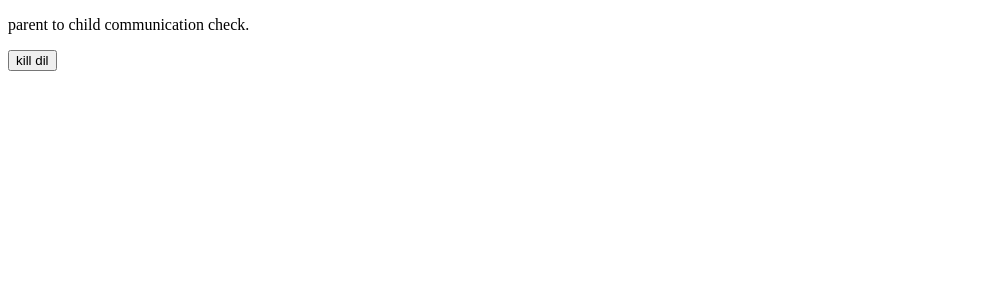
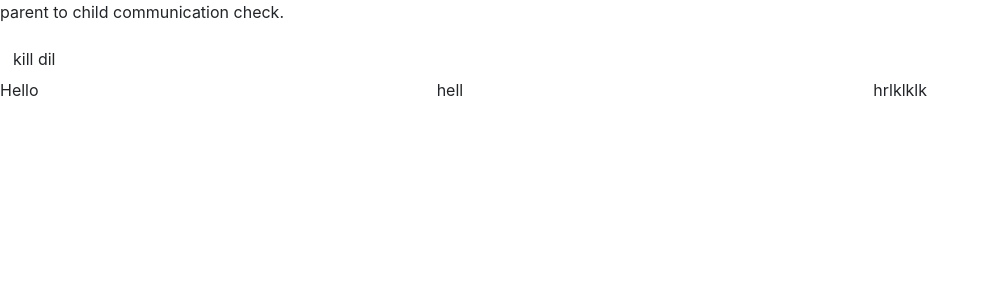
Before and after one commit to shadab5287/Angularfirstgitproject, an Angular app: page /practice in a window 1280 px wide. Shown: the top 300 px of the page, without its empty margins (0-989 px from the left). Built offline with nearby package versions, Linux system fonts and the light colour scheme.

Commit message:
bootstarp added

```diff
--- a/angular.json
+++ b/angular.json
@@ -27,9 +27,13 @@
               "src/assets"
             ],
             "styles": [
-              "src/styles.css"
+              "src/styles.css",
+              "node_modules/bootstrap/dist/css/bootstrap.min.css"
             ],
-            "scripts": []
+            "scripts": [
+              "node_modules/jquery/dist/jquery.min.js",
+              "node_modules/bootstrap/dist/js/bootstrap.min.js"
+            ]
           },
           "configurations": {
             "production": {
--- a/package.json
+++ b/package.json
@@ -18,6 +18,8 @@
     "@angular/platform-browser": "~12.0.4",
     "@angular/platform-browser-dynamic": "~12.0.4",
     "@angular/router": "~12.0.4",
+    "bootstrap": "^4.6.0",
+    "jquery": "^3.6.0",
     "rxjs": "~6.6.0",
     "tslib": "^2.1.0",
     "zone.js": "~0.11.4"
--- a/src/app/dashboard/dashboard.component.css
+++ b/src/app/dashboard/dashboard.component.css
@@ -0,0 +1,3 @@
+.main{
+    margin: 30px;
+}
--- a/src/app/dashboard/dashboard.component.html
+++ b/src/app/dashboard/dashboard.component.html
@@ -1,3 +1,5 @@
+<div class="main">
+    <div class="row">
         <table >
             <tr>
                 <th *ngFor="let item of tableHeadingList">
@@ -12,5 +14,9 @@
             </tr>
 
         </table>
+
+    </div>
+
     <br>
     <button (click)="toy()">practice</button>
+</div>
--- a/src/app/exe/exe.component.html
+++ b/src/app/exe/exe.component.html
@@ -1 +1 @@
-<app-practice [kid]="'check.'"></app-practice>
+<app-practice [kid]="'check.'" (box)="raymond($event)"></app-practice>
--- a/src/app/practice/practice.component.html
+++ b/src/app/practice/practice.component.html
@@ -1,2 +1,13 @@
 <p>parent to child communication {{kid}}</p>
 <button class="btn btn-primery" (click)="studio()">kill dil</button>
+<div class="row">
+    <div class="col-4">
+        Hello
+    </div>
+    <div class="col-4">
+        hell
+    </div>
+    <div class="col-4">
+        hrlklklk
+    </div>
+</div>
```
Also changed, not shown: 1 other file (tests, documents, lock files or other folders). Lines whose indentation alone changed are shown as unchanged.
